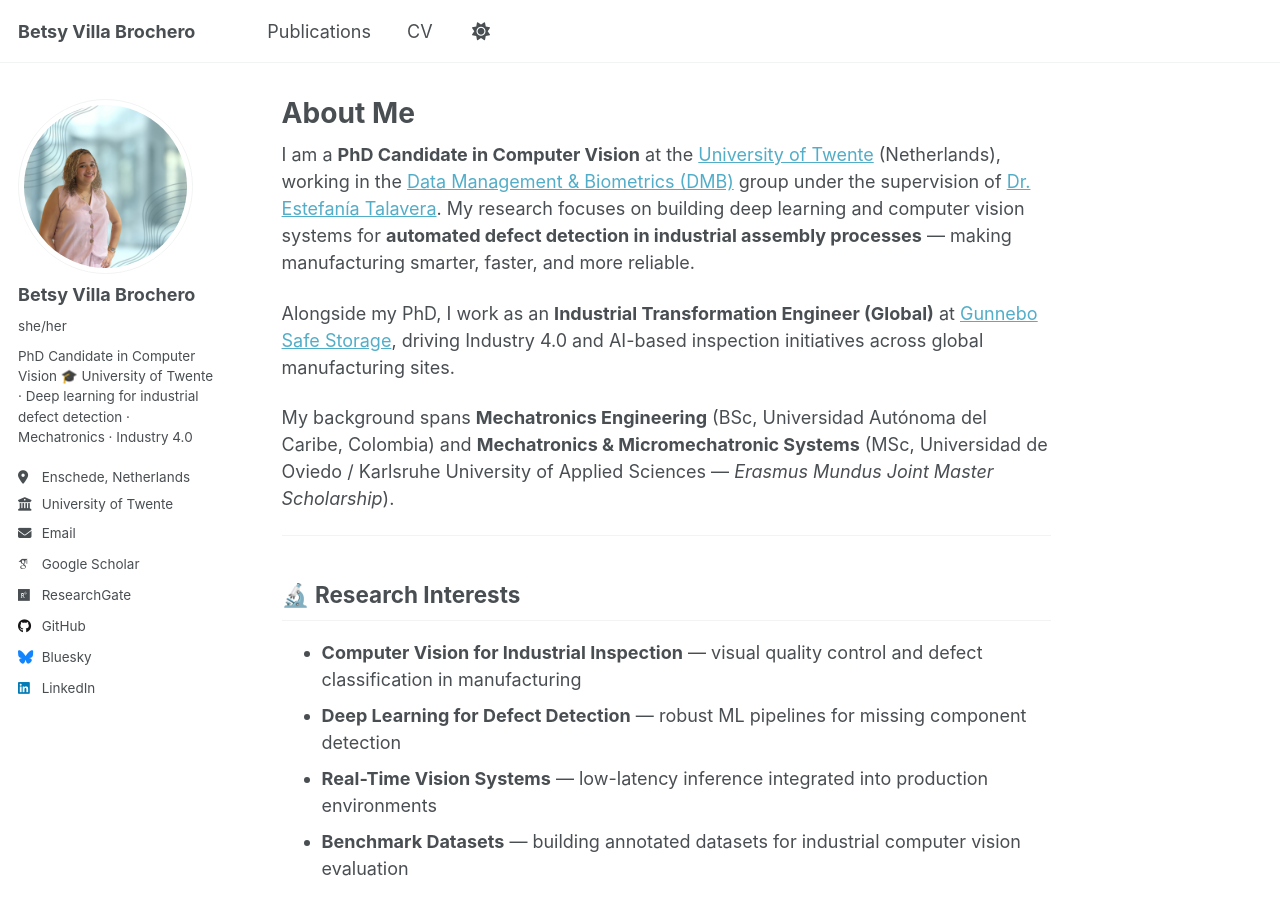
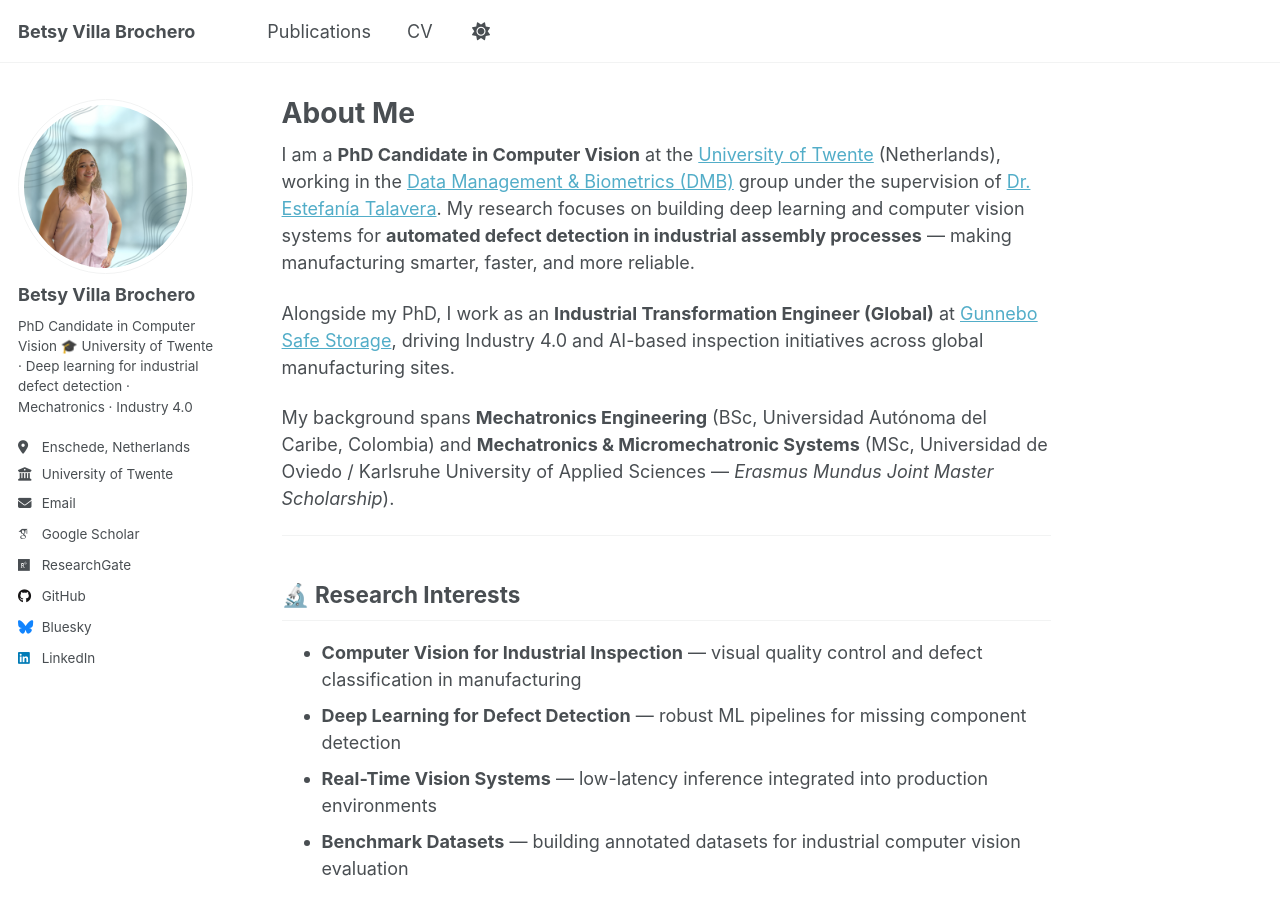
Before and after one commit to betvillab/betvillab.github.io, a Jekyll site: the page built from _pages/about.md, in a window 1280 px wide and 900 px high. Built offline with Jekyll 4.4.1, drawn with Linux system fonts in a browser that asks for light colours; some web fonts are replaced; a script that is not in the unit is left out.

Commit message:
remove pronouns from sidebar

```diff
--- a/_config.yml
+++ b/_config.yml
@@ -24,7 +24,7 @@ author:
   # Biographic information
   avatar           : "profile.png"
   name             : "Betsy Villa Brochero"
-  pronouns         : "she/her"
+  pronouns         :
   bio              : "PhD Candidate in Computer Vision 🎓 University of Twente · Deep learning for industrial defect detection · Mechatronics · Industry 4.0"
   location         : "Enschede, Netherlands"
   employer         : "University of Twente"
```
